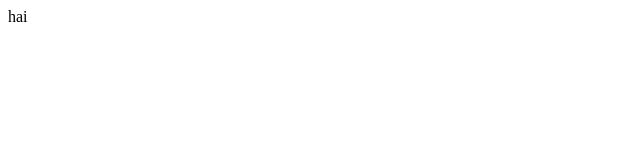
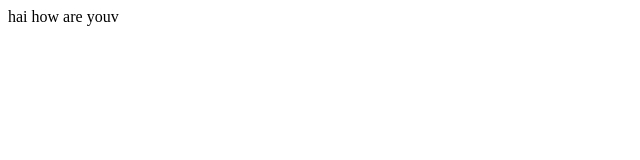
Before and after one commit to chari1239/RemoteRepo, a plain HTML site: page index.html in a window 1280 px wide. Shown: the whole page, without its empty margins (0-640 px from the left). Drawn offline with Linux system fonts and the light colour scheme.

Commit message:
Change index.html

```diff
--- a/index.html
+++ b/index.html
@@ -1 +1 @@
-<html>hai</html>
+<html>hai how are you</html>v
```
